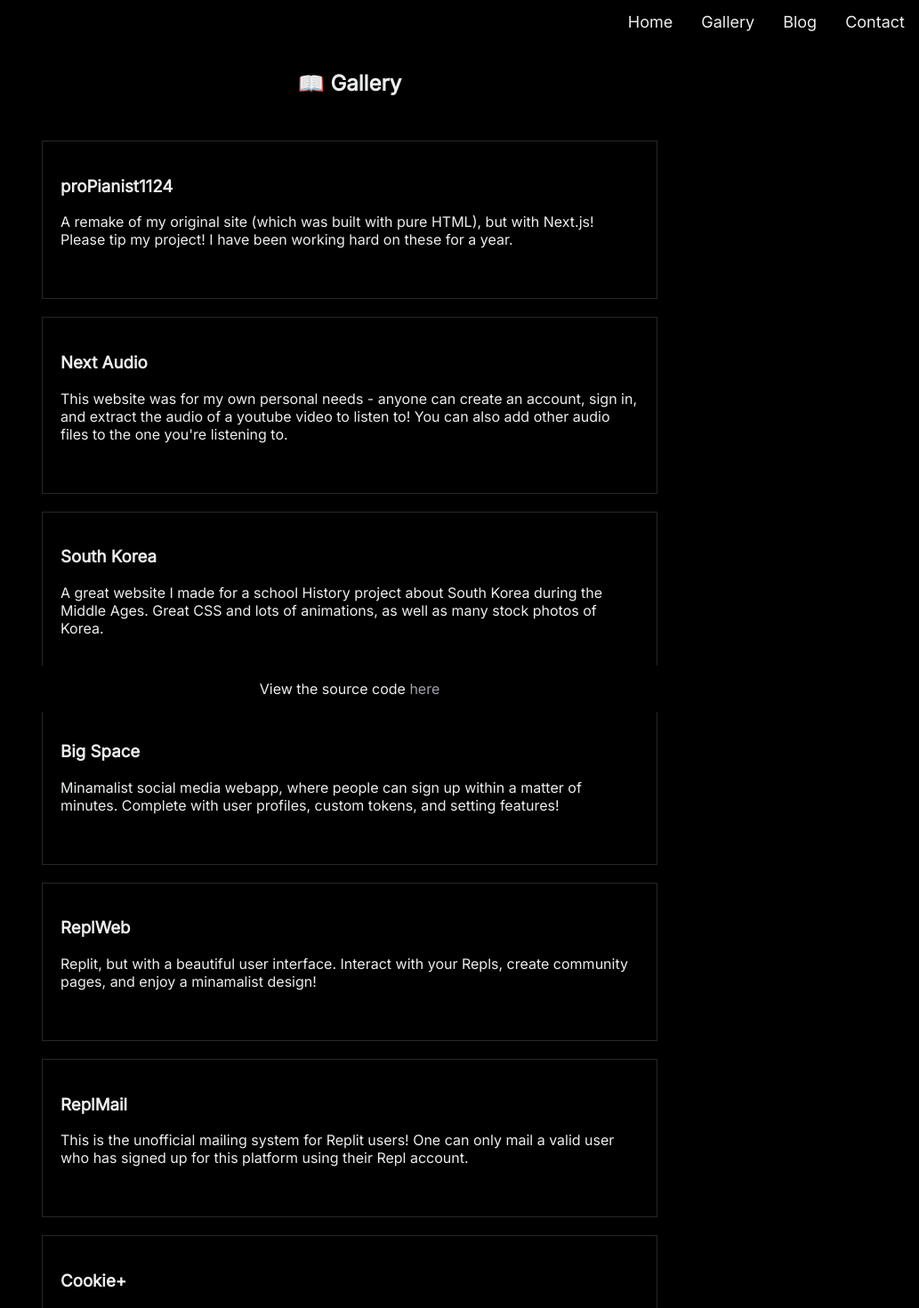
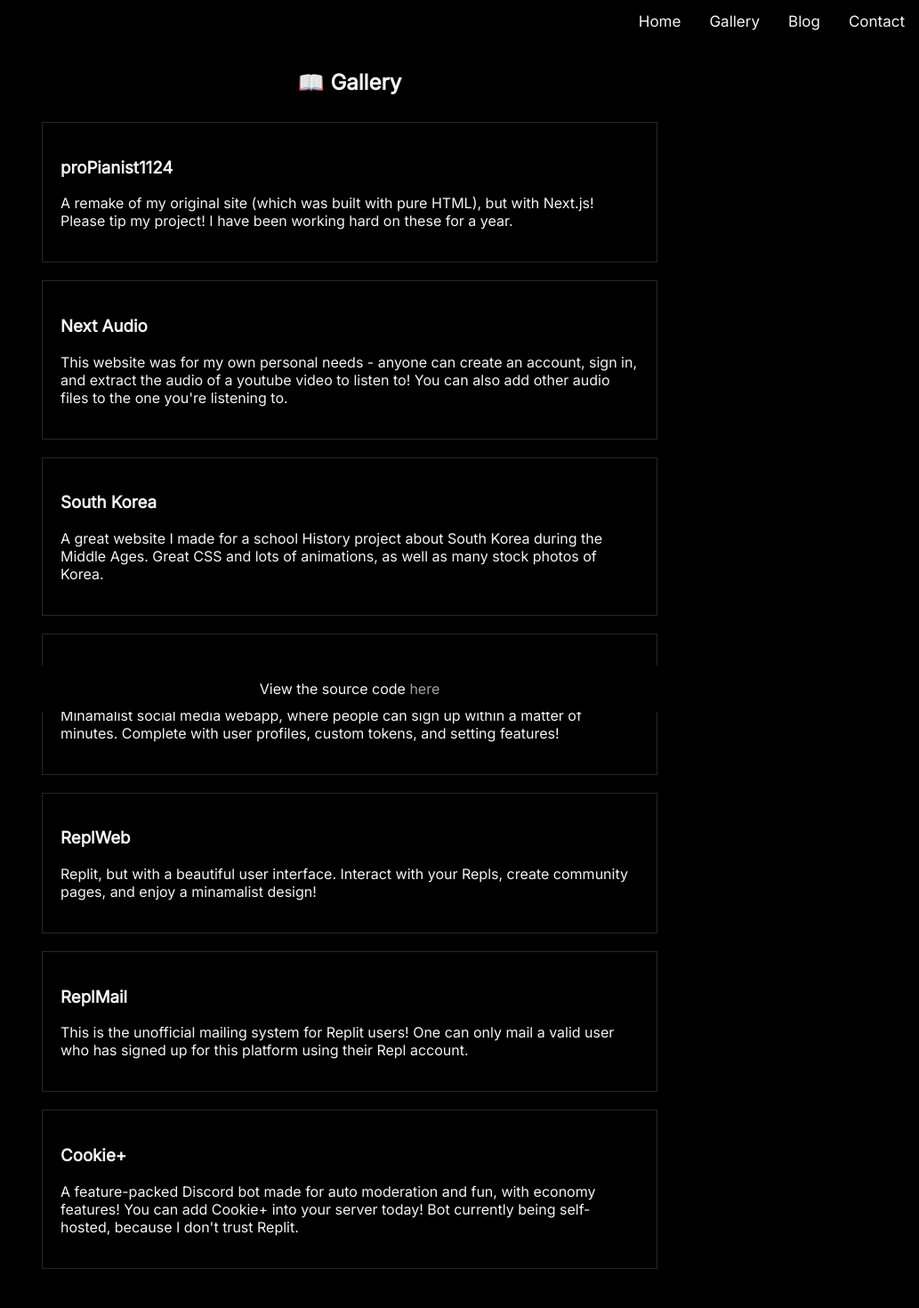
Before and after one commit to proPianist1124/proPianist1124-nextjs, a Next.js app: page /gallery in a window 1280 px wide. Shown: the top 1470 px of the page at 89% size, without its empty margins (247-1280 px from the left). Built offline with nearby package versions, Linux system fonts and the light colour scheme.

Commit message:
more ui changes, array mapping, and new blog post

```diff
--- a/src/pages/api/test.js
+++ b/src/pages/api/test.js
@@ -1,9 +1,19 @@
 export async function getData(){
-    const user = "proPianist1124"
-    return user;
+    //https://jsonplaceholder.typicode.com/todos/1
+    // http://localhost:3000/api/test
+    let fetched_data = await fetch("http://localhost:3000/api/test");
+	let data = fetched_data.json()
+
+    return data;
 }
 
-export default async function handler({req, res}) {
-    const jsonData = await getData()
-    res.status(200).json(jsonData)
+export default async function handler(req, res) {
+    //const jsonData = await getData()
+    res.json(
+        {
+            "project1":{
+                "name":"Project 1",
+                "description":"This is project 1",
+            }
+        })
 }
--- a/src/pages/gallery.tsx
+++ b/src/pages/gallery.tsx
@@ -1,7 +1,8 @@
 import Head from "next/head"
 import Link from "next/link"
+import { ReactElement, JSXElementConstructor, ReactNode, ReactPortal, PromiseLikeOfReactNode } from "react";
 
-export default function Gallery(){
+export default function Gallery({titles, descriptions, links}:any){
     return (
     	<>
 		<Head>
@@ -12,64 +13,45 @@
 			<div className = "header">
 				<h2>📖 Gallery</h2>
 			</div>
-			<br></br>
-			<Link href = "https://github.com/propianist1124/propianist1124" style = {{color:"var(--primary)", textShadow:"none"}}>
-				<div className = "galleryCard">
-					<h3>proPianist1124</h3>
-					<p>A remake of my original site (which was built with pure HTML), but with Next.js! Please tip my project! I have been working hard on these for a year.</p>
-					<br></br>
-				</div>
-			</Link>
-			<br></br>
-			<Link href = "https://next-audio.vercel.app" style = {{color:"var(--primary)", textShadow:"none"}}>
-				<div className = "galleryCard">
-					<h3>Next Audio</h3>
-					<p>This website was for my own personal needs - anyone can create an account, sign in, and extract the audio of a youtube video to listen to! You can also add other audio files to the one you&apos;re listening to.</p>
-					<br></br>
-				</div>
-			</Link>
-			<br></br>
-			<Link href = "https://replit.com/@proPianist1124/south-korea?v=1" style = {{color:"var(--primary)", textShadow:"none"}}>
-				<div className = "galleryCard">
-					<h3>South Korea</h3>
-					<p>A great website I made for a school History project about South Korea during the Middle Ages. Great CSS and lots of animations, as well as many stock photos of Korea.</p>
-					<br></br>
-				</div>
-			</Link>
-			<br></br>
-            <Link href = "https://big-space.pizone.dev" style = {{color:"var(--primary)", textShadow:"none"}}>
-				<div className = "galleryCard">
-					<h3>Big Space</h3>
-					<p>Minamalist social media webapp, where people can sign up within a matter of minutes. Complete with user profiles, custom tokens, and setting features!</p>
-					<br></br>
-				</div>
-			</Link>
-			<br></br>
-			<Link href = "https://replit.com/@proPianist1124/repl-web?v=1" style = {{color:"var(--primary)", textShadow:"none"}}>
-				<div className = "galleryCard">
-					<h3>ReplWeb</h3>
-					<p>Replit, but with a beautiful user interface. Interact with your Repls, create community pages, and enjoy a minamalist design!</p>
-					<br></br>
-				</div>
-			</Link>
-			<br></br>
-			<Link href = "https://replit.com/@proPianist1124/replmail?v=1" style = {{color:"var(--primary)", textShadow:"none"}}>
-				<div className = "galleryCard">
-					<h3>ReplMail</h3>
-					<p>This is the unofficial mailing system for Replit users! One can only mail a valid user who has signed up for this platform using their Repl account.</p>
-					<br></br>
-				</div>
-			</Link>
-			<br></br>
-			<Link href = "https://cookie.propianist1124.repl.co/" style = {{color:"var(--primary)", textShadow:"none"}}>
-				<div className = "galleryCard">
-					<h3>Cookie+</h3>
-					<p>A feature-packed Discord bot made for auto moderation and fun, with economy features! You can add Cookie+ into your server today! Bot currently being self-hosted, because I don&#39;t trust Replit.</p>
-					<br></br>
-				</div>
-			</Link>
+			{titles.map((title: string | number | boolean | ReactElement<any, string | JSXElementConstructor<any>> | Iterable<ReactNode> | ReactPortal | PromiseLikeOfReactNode | null | undefined) =>
+				<>
+				<Link href = {links[titles.indexOf(title)]} key = {String(title)}>
+					<div className = "card">
+						<h3>{title}</h3>
+						<p>{descriptions[titles.indexOf(title)]}</p>
+					</div>
+				</Link>
+				<br></br>
+				</>
+			)}
 			<br></br><br></br>
 		</center>
 		</>
   )
 }
+
+export async function getServerSideProps(){
+	let titles = [
+		"proPianist1124",
+		"Next Audio",
+		"South Korea",
+		"Big Space",
+		"ReplWeb",
+		"ReplMail",
+		"Cookie+"
+	];
+	let descriptions = [
+		"A remake of my original site (which was built with pure HTML), but with Next.js! Please tip my project! I have been working hard on these for a year.",
+		"This website was for my own personal needs - anyone can create an account, sign in, and extract the audio of a youtube video to listen to! You can also add other audio files to the one you're listening to.",
+		"A great website I made for a school History project about South Korea during the Middle Ages. Great CSS and lots of animations, as well as many stock photos of Korea.",
+		"Minamalist social media webapp, where people can sign up within a matter of minutes. Complete with user profiles, custom tokens, and setting features!",
+		"Replit, but with a beautiful user interface. Interact with your Repls, create community pages, and enjoy a minamalist design!",
+		"This is the unofficial mailing system for Replit users! One can only mail a valid user who has signed up for this platform using their Repl account.",
+		"A feature-packed Discord bot made for auto moderation and fun, with economy features! You can add Cookie+ into your server today! Bot currently being self-hosted, because I don't trust Replit."
+	];
+	let links = ["https://github.com/propianist1124/propianist1124", "https://next-audio.vercel.app", "https://replit.com/@proPianist1124/south-korea?v=1", "https://big-space.pizone.dev", "https://replit.com/@proPianist1124/repl-web?v=1", "https://replit.com/@proPianist1124/replmail?v=1", "https://cookie.propianist1124.repl.co/"];
+
+	return {
+		props: {titles, descriptions, links}
+	}
+}
--- a/src/styles/styles.css
+++ b/src/styles/styles.css
@@ -2,7 +2,7 @@
 :root{
 	--background:#000;
 	--background-lighter:#282727;
-	--primary:#ECEDEE;
+	--primary:#F4F4F5;
 	--secondary:#a1a1aa;
 	--mainFont:"Inter", sans-serif;
 }
@@ -129,7 +129,7 @@
   	margin: 0;
   	padding: 0;
   	overflow: hidden;
-	font-size:18px;
+	font-size:17px;
 	position: -webkit-sticky;
   	position: sticky;
   	top: 0;
@@ -180,31 +180,8 @@
 	text-align:center;
 	padding:10px;
 }
-.blogCard {
-	max-width:800px;
-	text-align:left;
-	padding:10px;
-	background-color:var(--background);
-	border:1px solid var(--background-lighter);
-	border-radius:0px;
-	box-shadow: none;
-	transition:0.3s;
-}
-.blogCard p, h3{
-	transition:0.3s;
-}
 
-.blogCard:hover {
-	box-shadow: 5px 5px var(--background-lighter);
-}
-.blogCard:hover p{
-	color:var(--secondary)
-}
-.blogCard:hover h3{
-	color:var(--secondary)
-}
-
-.galleryCard{
+.card{
 	max-width:650px;
 	text-align:left;
 	padding:20px;
@@ -214,18 +191,18 @@
 	box-shadow: none;
 	transition:0.3s;
 }
-.galleryCard p, h3{
+.card p, h3{
 	color:var(--primary);
 	transition:0.3s;
 }
-.galleryCard:hover {
+.card:hover {
 	color:var(--secondary);
 	box-shadow: 5px 5px var(--background-lighter);
 }
-.galleryCard:hover p{
+.card:hover p{
 	color:var(--secondary);
 }
-.galleryCard:hover h3{
+.card:hover h3{
 	color:var(--secondary);
 }
 
```
Also changed, not shown: public/gallery.json (added, +34 -0 lines), src/pages/404.tsx (added, +9 -0 lines), src/pages/api/gallery.json (deleted, +0 -10 lines), src/pages/blog.tsx (+32 -19 lines), src/pages/blog/8-4-2023.tsx (added, +27 -0 lines), src/pages/index.tsx (indentation only).
